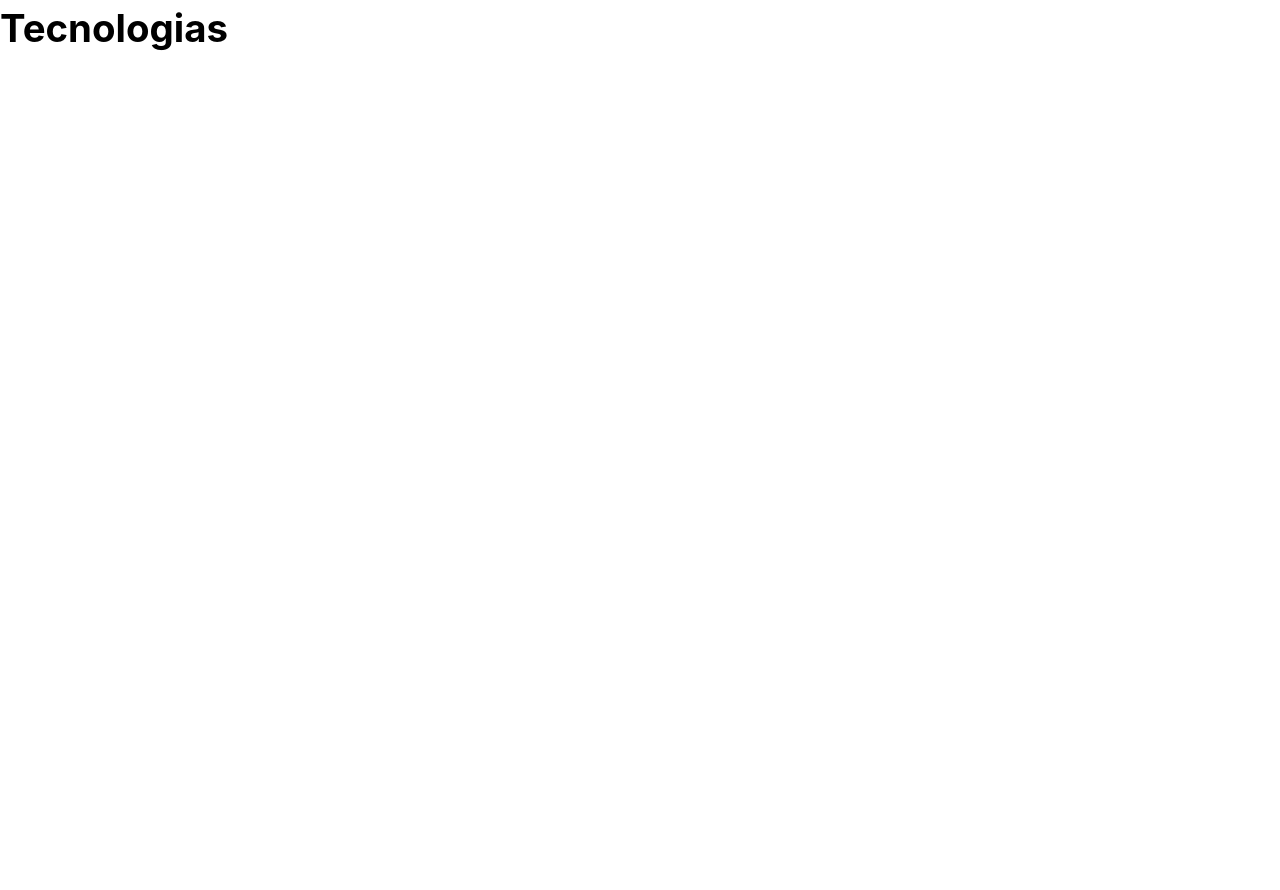
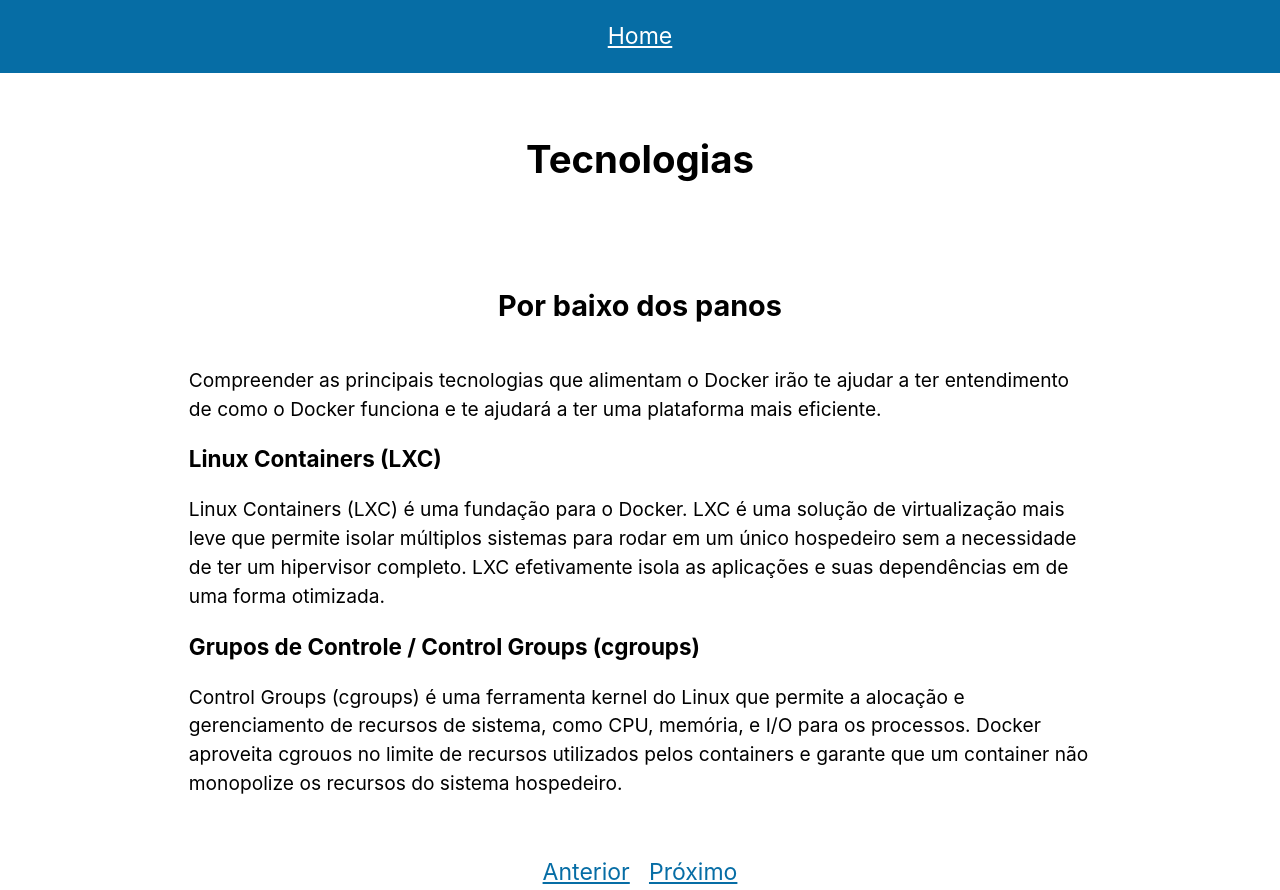
Before and after one commit to cpwaldow/introducao-docker, a React (Vite) app: page /technologies in a window 1280 px wide. Before the commit the page ends 800 px from the top, so only its background shows below. Built offline with nearby package versions, Linux system fonts and the light colour scheme.

Commit message:
feat: create technologie page

```diff
--- a/src/App.tsx
+++ b/src/App.tsx
@@ -2,6 +2,7 @@
 import { Route, Routes } from 'react-router-dom';
 import Home from './pages/Home';
 import Introduction from './pages/Introduction';
+import Technologies from './pages/Technologies';
 
 function App() {
   return (
@@ -9,7 +10,7 @@
       <Routes>
         <Route path='/' element={<Home />} />
         <Route path='/introduction' element={<Introduction />} />
-        <Route path='/technologies' element={<h1>Tecnologias</h1>} />
+        <Route path='/technologies' element={<Technologies />} />
         <Route path='/installation' element={<h1>Instalação / Setup</h1>} />
         <Route path='/basics-of-docker' element={<h1>Básico do Docker</h1>} />
         <Route
--- /dev/null
+++ b/src/pages/Technologies.tsx
@@ -0,0 +1,62 @@
+import Header from '../components/Header';
+import {
+  Title,
+  LinkRoute,
+  FlexContainer,
+  Container,
+  Subtitle,
+  ContentContainer,
+  Content,
+  SubtitleLevel3,
+} from '../style/style';
+
+const Technologies = () => {
+  return (
+    <>
+      <Header />
+      <main>
+        <Title>Tecnologias</Title>
+        <Container>
+          <Subtitle>Por baixo dos panos</Subtitle>
+          <ContentContainer>
+            <Content>
+              Compreender as principais tecnologias que alimentam o Docker irão
+              te ajudar a ter entendimento de como o Docker funciona e te
+              ajudará a ter uma plataforma mais eficiente.
+            </Content>
+            <SubtitleLevel3>Linux Containers (LXC)</SubtitleLevel3>
+            <Content>
+              Linux Containers (LXC) é uma fundação para o Docker. LXC é uma
+              solução de virtualização mais leve que permite isolar múltiplos
+              sistemas para rodar em um único hospedeiro sem a necessidade de
+              ter um hipervisor completo. LXC efetivamente isola as aplicações e
+              suas dependências em de uma forma otimizada.
+            </Content>
+            <SubtitleLevel3>
+              Grupos de Controle / Control Groups (cgroups)
+            </SubtitleLevel3>
+            <Content>
+              Control Groups (cgroups) é uma ferramenta kernel do Linux que
+              permite a alocação e gerenciamento de recursos de sistema, como
+              CPU, memória, e I/O para os processos. Docker aproveita cgrouos no
+              limite de recursos utilizados pelos containers e garante que um
+              container não monopolize os recursos do sistema hospedeiro.
+            </Content>
+          </ContentContainer>
+        </Container>
+      </main>
+      <footer>
+        <FlexContainer>
+          <LinkRoute to='/introduction' prev='<< '>
+            Anterior
+          </LinkRoute>
+          <LinkRoute to='/installation' next=' >>'>
+            Próximo
+          </LinkRoute>
+        </FlexContainer>
+      </footer>
+    </>
+  );
+};
+
+export default Technologies;
```
